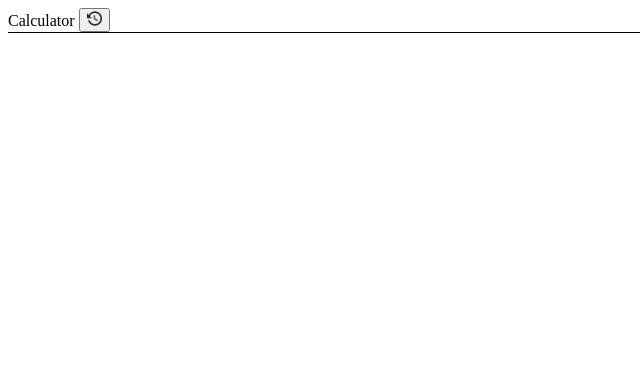
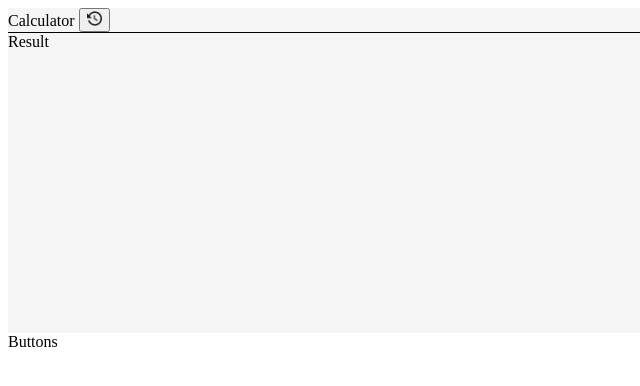
Before and after one commit to abdulhussainsongerwala/phone-calculator, an Angular app: page / in a window 1280 px wide. Shown: the top 386 px of the page, without its empty margins (0-640 px from the left). Built offline with nearby package versions, Linux system fonts and the light colour scheme.

Commit message:
Calculator layout

```diff
--- a/src/app/app.component.css
+++ b/src/app/app.component.css
@@ -1,3 +1,4 @@
 .calculator-header {
     border-bottom: 1px solid;
+    background-color: whitesmoke;
 }
--- a/src/app/app.component.html
+++ b/src/app/app.component.html
@@ -1,4 +1,4 @@
-<div class="calculator-header">
+<div class="calculator-header row">
   <!-- TODO: Update header class, 80-20 width split for title and button -->
   {{pageTitle}}
   <button>
@@ -6,5 +6,5 @@
   </button>
 </div>
 <div class="calculator-body">
-  <!-- Calculator component goes here -->
+  <app-calculator></app-calculator>
 </div>
--- a/src/app/app.module.ts
+++ b/src/app/app.module.ts
@@ -2,10 +2,12 @@ import { BrowserModule } from '@angular/platform-browser';
 import { NgModule } from '@angular/core';
 
 import { AppComponent } from './app.component';
+import { CalculatorComponent } from './calculator/calculator.component';
 
 @NgModule({
   declarations: [
-    AppComponent
+    AppComponent,
+    CalculatorComponent,
   ],
   imports: [
     BrowserModule
--- /dev/null
+++ b/src/app/calculator/calculator.component.css
@@ -0,0 +1,13 @@
+.calculator {
+    height: 600px;
+}
+
+.result {
+    height: 300px;
+    background-color: whitesmoke;
+}
+
+.actions {
+    height: 300px;
+    background-color: white;
+}
--- /dev/null
+++ b/src/app/calculator/calculator.component.html
@@ -0,0 +1,10 @@
+<div class="calculator">
+    <div class="result">
+        Result
+        <!-- Result string goes here -->
+    </div>
+    <div class="actions">
+        Buttons
+        <!-- Buttons go here -->
+    </div>
+</div>
--- /dev/null
+++ b/src/app/calculator/calculator.component.ts
@@ -0,0 +1,15 @@
+import { Component, OnInit } from '@angular/core';
+
+@Component({
+  selector: 'app-calculator',
+  templateUrl: './calculator.component.html',
+  styleUrls: ['./calculator.component.css']
+})
+export class CalculatorComponent implements OnInit {
+
+  constructor() { }
+
+  ngOnInit(): void {
+  }
+
+}
```
Also changed, not shown: 1 other file (tests, documents, lock files or other folders).
